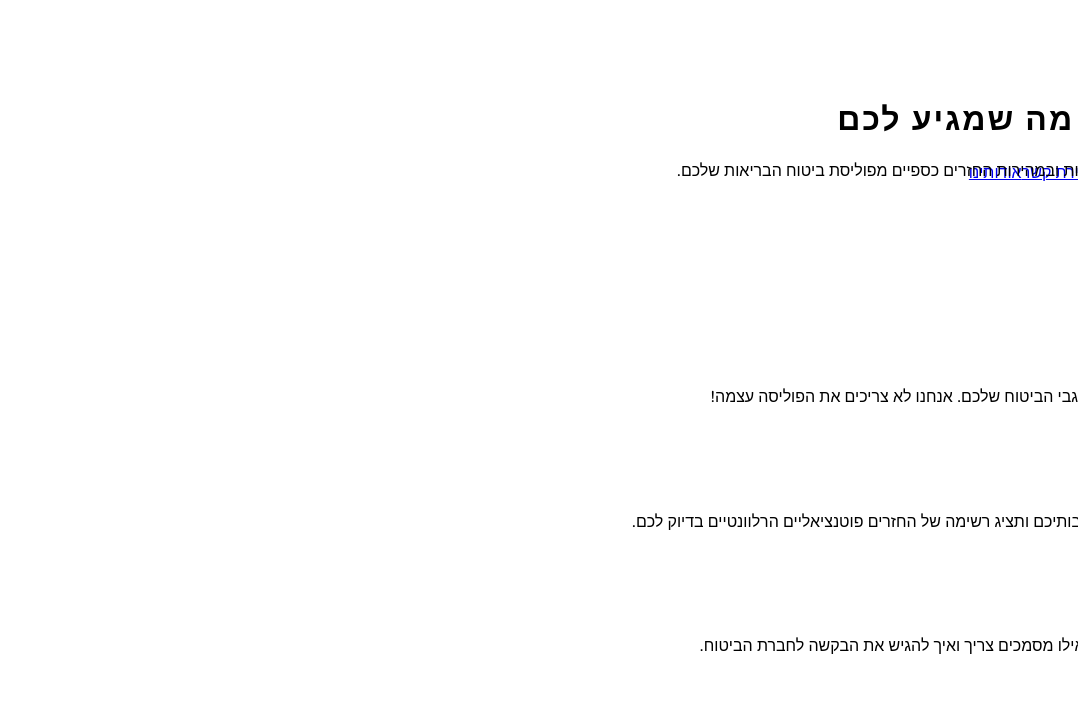
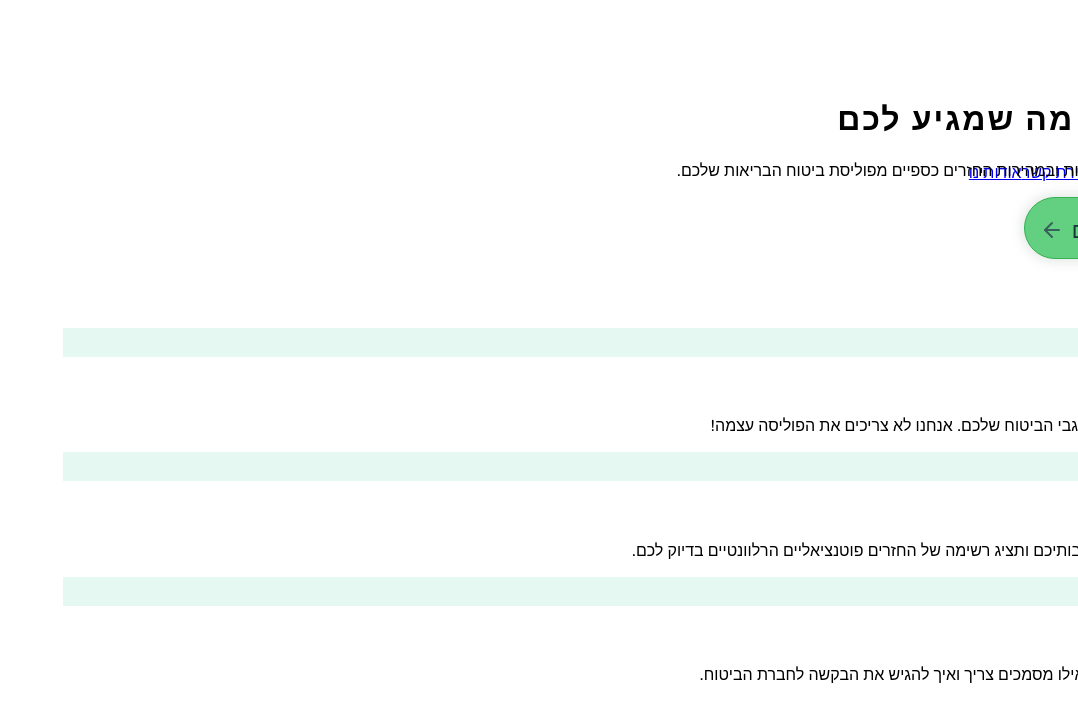
Before and after one commit to Shmair/Fortuna_UI, a React (Create React App) app: page / in a window 1280 px wide. Shown: the top 722 px of the page, without its empty margins (202-1280 px from the left). Built offline with nearby package versions, Linux system fonts and the light colour scheme; a web font is replaced by a local one.

Commit message:
feat: update Header component styles and add button classes; enhance Home page button styling

```diff
--- a/src/components/Header.js
+++ b/src/components/Header.js
@@ -20,8 +20,18 @@ export default function Header() {
         </nav>
       </div>
       <div className="flex items-center gap-2 min-w-[160px] justify-end">
-        <Link to={createPageUrl("Login")} className="px-4 py-2 rounded-full border border-blue-600 text-blue-600 hover:bg-blue-50 font-bold" style={{ fontFamily: 'Varela Round, Arial, sans-serif' }}>כניסה</Link>
-        <Link to={createPageUrl("Register")} className="px-4 py-2 rounded-full bg-blue-600 text-white hover:bg-blue-700 font-bold" style={{ fontFamily: 'Varela Round, Arial, sans-serif' }}>הרשמה</Link>
+        <Link
+          to={createPageUrl("Login")}
+          className="btn-dark"
+        >
+          כניסה
+        </Link>
+        <Link
+          to={createPageUrl("Register")}
+          className="btn-outline"
+        >
+          הרשמה
+        </Link>
       </div>
     </header>
   );
--- a/src/index.css
+++ b/src/index.css
@@ -2,6 +2,59 @@
 @tailwind components;
 @tailwind utilities;
 body {
+/* Header button styles */
+.btn-dark {
+  background: #14213d;
+  color: #fff;
+  border: none;
+  border-radius: 12px;
+  font-weight: 700;
+  font-size: 18px;
+  padding: 10px 22px;
+  box-shadow: 0 2px 8px rgba(20,33,61,0.08);
+  margin-left: 8px;
+  font-family: 'Varela Round', Arial, sans-serif;
+  transition: background 0.2s;
+}
+.btn-dark:hover {
+  background: #1a2a4d;
+}
+.btn-outline {
+  background: #fff;
+  color: #14213d;
+  border: 2px solid #14213d;
+  border-radius: 12px;
+  font-weight: 700;
+  font-size: 18px;
+  padding: 10px 22px;
+  box-shadow: 0 2px 8px rgba(20,33,61,0.08);
+  font-family: 'Varela Round', Arial, sans-serif;
+  transition: background 0.2s;
+}
+.btn-outline:hover {
+  background: #f3f6fa;
+}
+/* Shared CTA button style */
+.cta-btn {
+  background-color: #63cf80ff;
+  font-family: 'Rubik', Arial, sans-serif;
+  font-size: 22px;
+  font-weight: 400;
+  line-height: 35px;
+  word-spacing: 0;
+  color: #163634ff;
+  box-shadow: 0px 0px 12px 3px rgba(57, 97, 65, 0.14);
+  border: 1px solid #34b152;
+  border-radius: 35px;
+  padding: 15px 25px 10px 15px;
+  display: inline-flex;
+  align-items: center;
+  gap: 8px;
+  transition: background 0.2s;
+}
+.cta-btn:hover {
+  background-color: #b8f1c6ff;
+}
   direction: rtl;
   font-family: 'Varela Round', 'Inter', sans-serif;
 }
--- a/src/pages/Home.js
+++ b/src/pages/Home.js
@@ -7,8 +7,8 @@ import Header from "../components/Header";
 
 const FeatureCard = ({ icon, title, description }) => (
   <div className="bg-white p-6 rounded-lg shadow-sm hover:shadow-lg transition-shadow">
-    <div className="flex items-center justify-center h-12 w-12 rounded-full bg-blue-100 text-blue-600 mb-4">
-      {icon}
+    <div className="flex items-center justify-center h-12 w-12 rounded-full mb-4" style={{ background: '#e6f8f2' }}>
+      {React.cloneElement(icon, { color: '#63cf80ff' })}
     </div>
     <h3 className="text-lg font-semibold mb-2">{title}</h3>
     <p className="text-gray-600 text-sm">{description}</p>
@@ -31,9 +31,32 @@ export default function Home() {
           </p>
           <div className="mt-10">
             <Link to={createPageUrl("Wizard")}>
-              <Button size="lg" className="bg-blue-600 hover:bg-blue-700">
+              <Button
+                size="lg"
+                style={{
+                  backgroundColor: '#63cf80ff',
+                  fontFamily: 'Rubik, Arial, sans-serif',
+                  fontSize: 22,
+                  fontWeight: 400,
+                  lineHeight: '35px',
+                  wordSpacing: 0,
+                  color: '#163634ff',
+                  boxShadow: '0px 0px 12px 3px rgba(57, 97, 65, 0.14)',
+                  borderStyle: 'solid',
+                  borderWidth: '1px',
+                  borderColor: 'rgb(52 177 82)',
+                  borderRadius: '35px',
+                  padding: '15px 25px 10px 15px',
+                  display: 'inline-flex',
+                  alignItems: 'center',
+                  gap: '8px',
+                  transition: 'background 0.2s',
+                }}
+                onMouseOver={e => e.currentTarget.style.backgroundColor = '#b8f1c6ff'}
+                onMouseOut={e => e.currentTarget.style.backgroundColor = '#63cf80ff'}
+              >
                 מצאו את ההחזרים שלכם
-                <ArrowLeft className="mr-2 h-5 w-5" />
+                <ArrowLeft className="mr-2 h-5 w-5" style={{ color: '#38605D' }} />
               </Button>
             </Link>
           </div>
```
